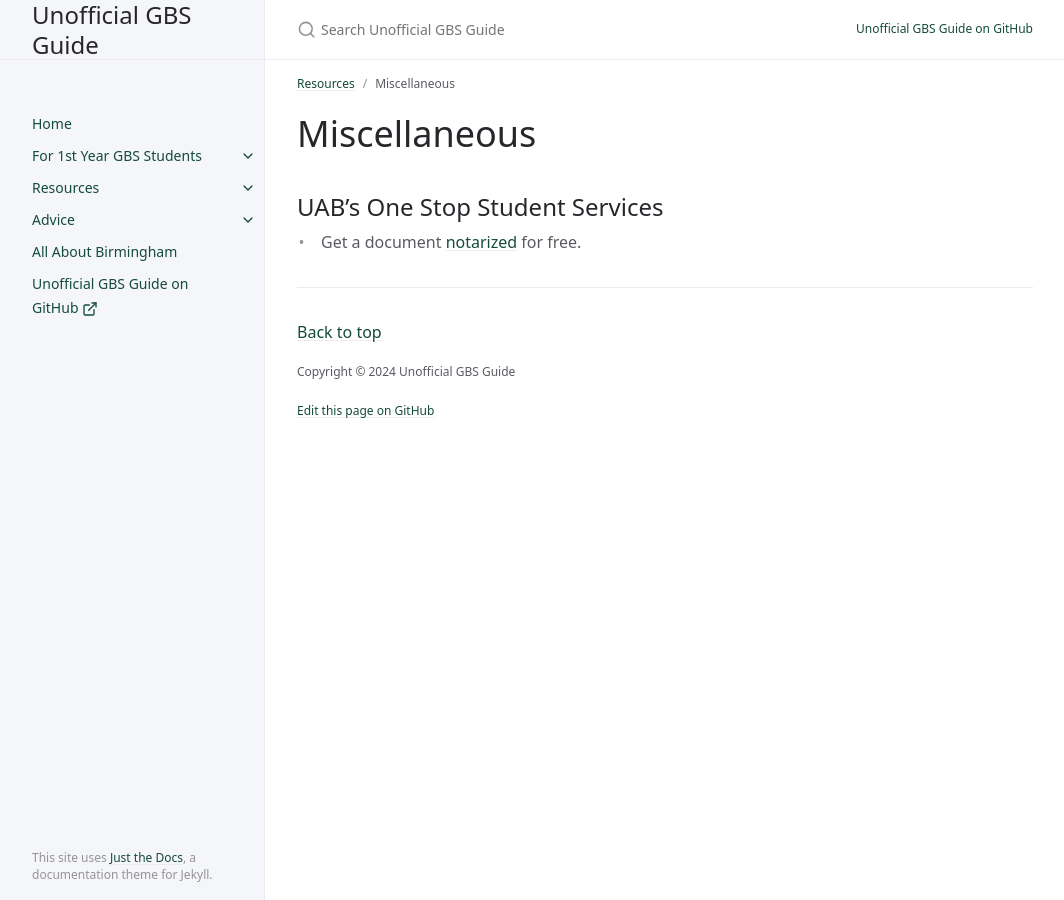
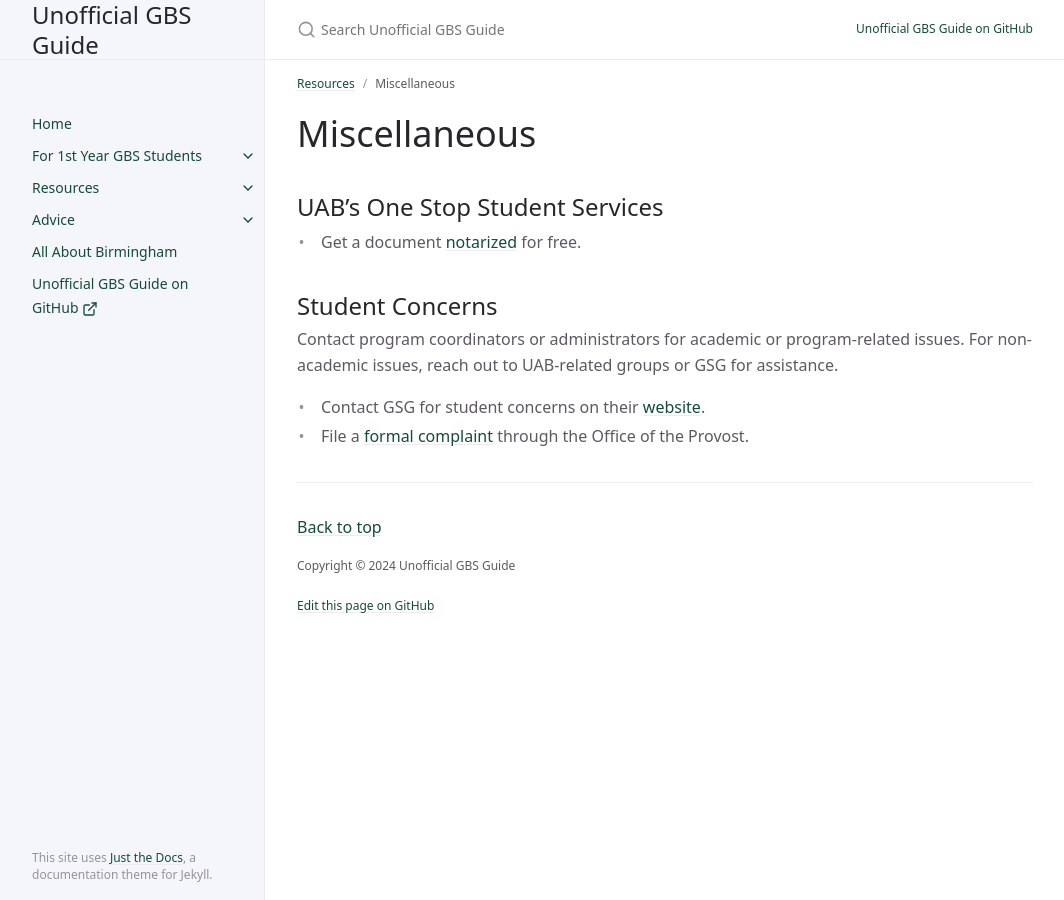
Before and after one commit to sdhutchins/gbs-guide, a Jekyll site: the page built from docs/resources/miscellaneous.md, in a window 1280 px wide. Shown: the whole page, without its empty margins (107-1171 px from the left). Built offline with Jekyll 4.4.1, drawn with Linux system fonts in a browser that asks for light colours; cached includes are drawn as plain includes.

Commit message:
Add to misc.

```diff
--- a/docs/resources/miscellaneous.md
+++ b/docs/resources/miscellaneous.md
@@ -12,3 +12,10 @@ nav_order: 7
 ## UAB's One Stop Student Services
 
 - Get a document [notarized](https://www.uab.edu/one-stop/student-resources/notarization-of-documents) for free.
+
+## Student Concerns
+
+Contact program coordinators or administrators for academic or program-related issues. For non-academic issues, reach out to UAB-related groups or GSG for assistance.
+
+- Contact GSG for student concerns on their [website](https://www.uab.edu/gsg/contact-us).
+- File a [formal complaint](https://www.uab.edu/one-stop/policies/complaint-policy) through the Office of the Provost.
```
